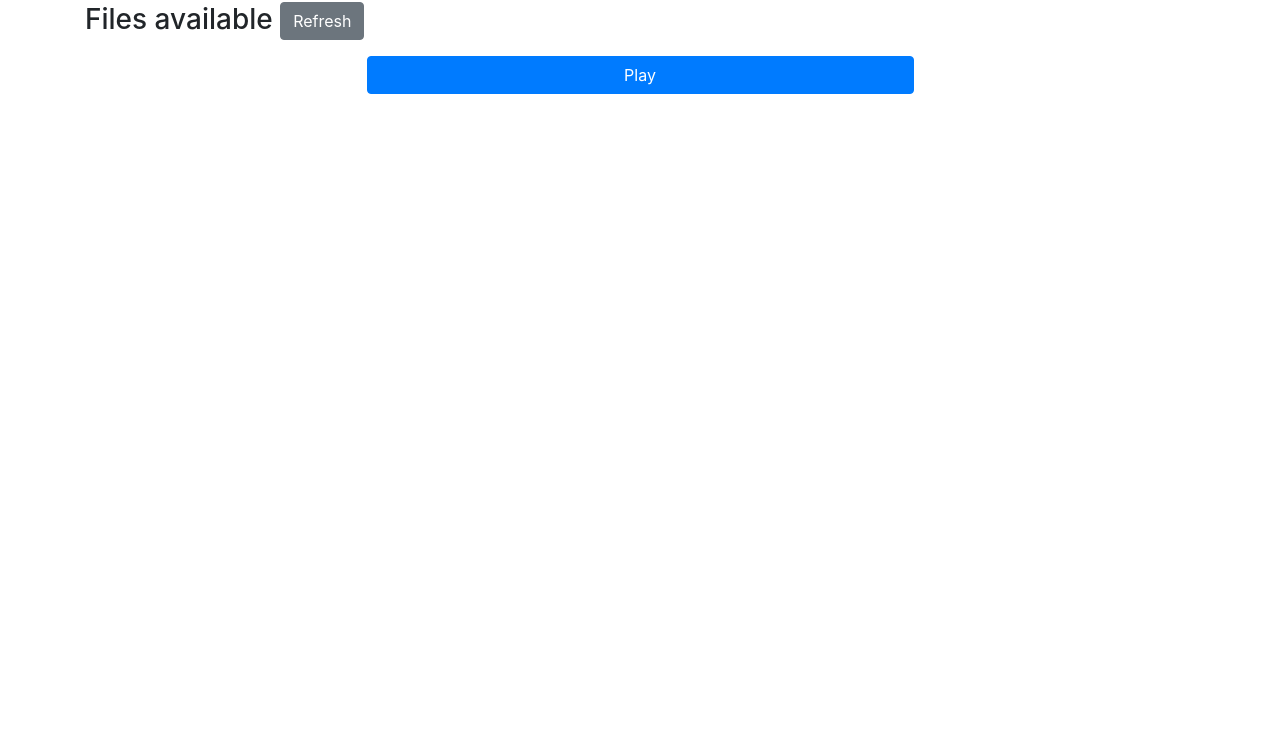
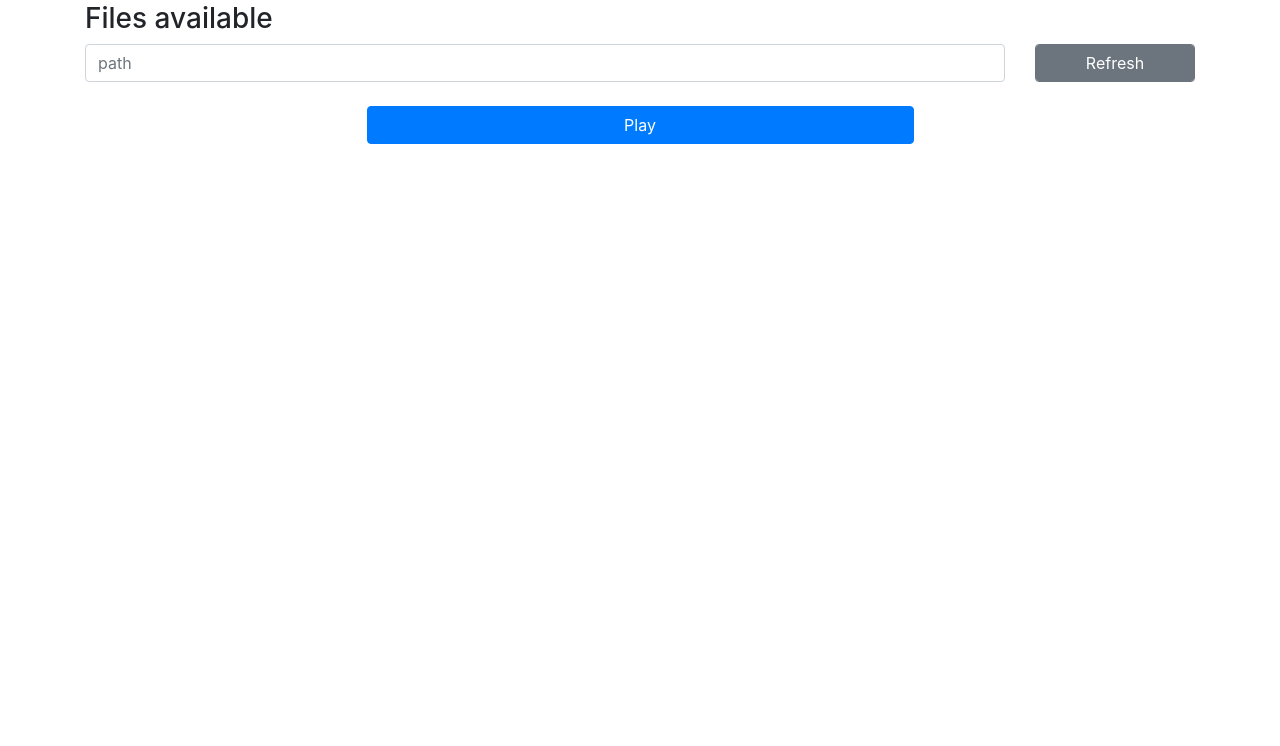
Before and after one commit to sluyters/LeapGesturePlayback, a website: page Player/index.html in a window 1280 px wide. Shown: the part 54-800 px from the top of the page. Drawn offline with nearby package versions, Linux system fonts and the light colour scheme.

Commit message:
path selection + code cleanup

```diff
--- a/Player/index.html
+++ b/Player/index.html
@@ -6,8 +6,6 @@
     <link rel="stylesheet" href="https://stackpath.bootstrapcdn.com/bootstrap/4.4.1/css/bootstrap.min.css"
         integrity="sha384-Vkoo8x4CGsO3+Hhxv8T/Q5PaXtkKtu6ug5TOeNV6gBiFeWPGFN9MuhOf23Q9Ifjh" crossorigin="anonymous">
     <script>
-        // TODO
-        // fetch("/test").then(res => {...});
         var url = "http://localhost:3001";
         var repeat = false;
         var pause = true;
@@ -15,7 +13,8 @@
 
 
         function getFiles() {
-            fetch(url + "/files", {
+            var path = document.getElementById("path").value;
+            fetch(url + "/files?path=" + path, {
                 method: 'GET'
             }).then((res) => {
                 return res.json();
@@ -73,15 +72,6 @@
             }
         }
 
-        // function toggleRepeat() {
-        //     repeat = document.getElementById("repeat").checked;
-        //     fetch(url + "/controls/repeat?enabled=" + JSON.stringify(repeat), {
-        //         method: 'POST'
-        //     }).catch((err) => {
-        //         console.log(JSON.stringify(err));
-        //     })
-        // }
-
         function togglePlay() {
             pause = !pause;
             if (pause) {
@@ -115,18 +105,19 @@
     </div>
     <div class="container">
         <div>
-            <h3>Files available <button type="button" class="btn btn-secondary" onclick="getFiles()">Refresh</button>
-            </h3>
+            <h3>Files available </h3>
+        </div>
+        <div class="form-group row">
+            <div class="col-sm-10">
+                <input type="text" id="path" class="form-control" placeholder="path" />
+            </div>
+            <div class="col-sm-2">
+                <button type="button" class="form-control btn btn-secondary" onclick="getFiles()">Refresh</button>
+            </div>
         </div>
         <div id="fileList" class="list-group">
         </div>
     </div>
-    <!-- <div class="container">
-        <div class="form-check m-2">
-            <input type="checkbox" class="form-check-input" id="repeat" onclick="toggleRepeat()">
-            <label class="form-check-label" for="repeat">Repeat</label>
-        </div>
-    </div> -->
     <div class="container">
         <div class="row d-flex justify-content-center m-2">
             <button id="play" class="col-sm-6 btn btn-primary" onclick="togglePlay()">Play</button>
```
Also changed, not shown: Player/LeapRecordingPlayer.js (+8 -15 lines).
